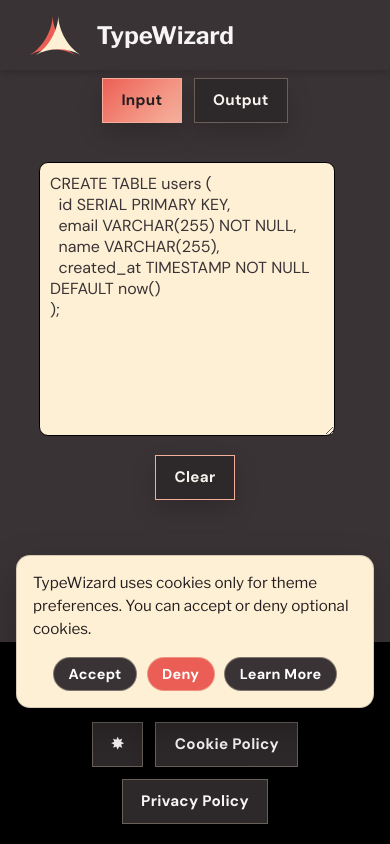
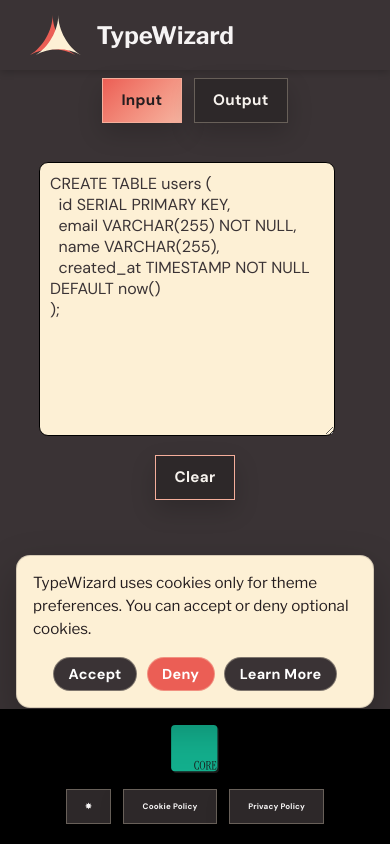
Before and after one commit to eda-git/typeschema, a React (Vite) app: page / in a window 390 px wide. Built offline with nearby package versions, Linux system fonts and the light colour scheme.

Commit message:
Mobile fixes

```diff
--- a/src/styles/footer.css
+++ b/src/styles/footer.css
@@ -3,9 +3,8 @@
     background: var(--footer-background);
     min-height: 3em;
     padding: 1em;
-    position: absolute;
-    bottom: 0;
-    left: 0;
+    position: relative;
+    margin-top: auto;
     box-sizing: border-box;
     display: flex;
     align-items: center;
--- a/src/styles/index.css
+++ b/src/styles/index.css
@@ -27,12 +27,32 @@
 
 
 
+html,
+body,
+#root {
+    min-height: 100%;
+}
+
 html, body{
     background-color: var(--background-color);
     color: var(--text-color);
     font-family: var(--primary-font-family);
     margin: 0;
     padding: 0;
+}
+
+body {
+    min-height: 100svh;
+}
+
+.app {
+    min-height: 100svh;
+    display: flex;
+    flex-direction: column;
+}
+
+.converter {
+    flex: 1 0 auto;
 }
 
 .top-bar {
--- a/src/styles/media.css
+++ b/src/styles/media.css
@@ -1,6 +1,15 @@
+
+
+
 @media (max-width: 768px) {
+    button.app-footer-link-button {
+        font-size: 0.5rem;
+    }
     .mobile-tabs {
     padding: 1%;
+}
+.output-panel-actions {
+    padding-bottom: 1rem;
 }
 .format-tabs, .output-panel-actions, .mobile-tabs, .sql-input-header {
     display: flex;
```
